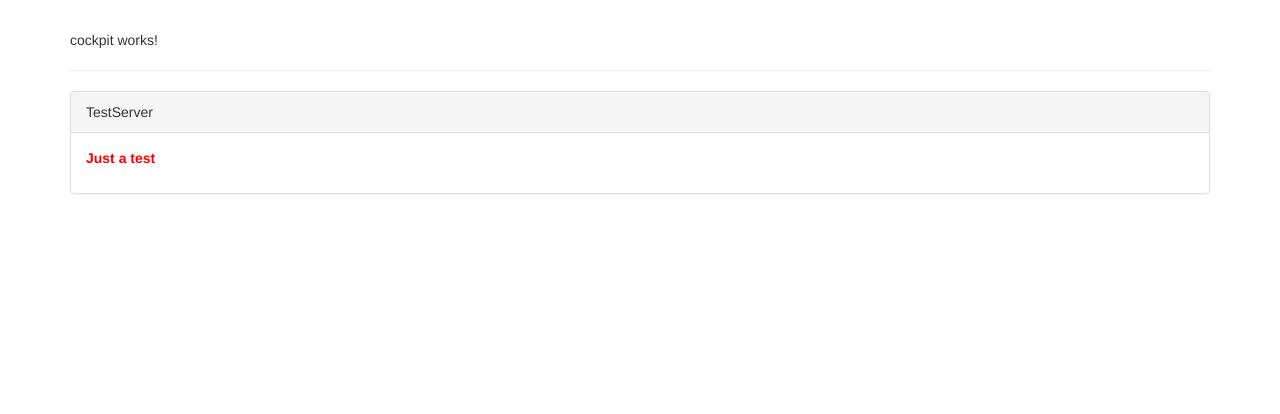
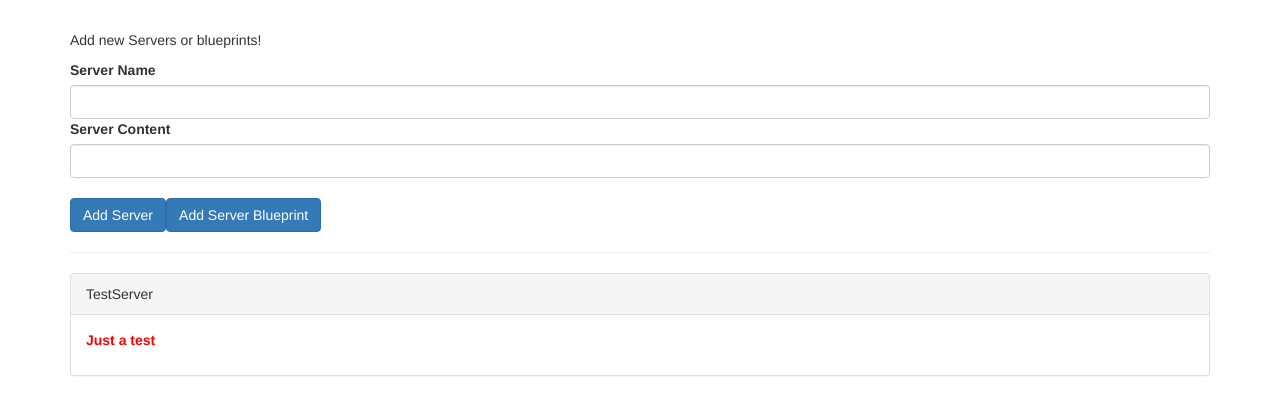
Before and after one commit to waseemkhan218/AP-001-ANGULAR, an Angular app: page / in a window 1280 px wide. Shown: the top 414 px of the page. Built offline with nearby package versions, Linux system fonts and the light colour scheme.

Commit message:
Passing the data from child to parent component and binding to custom events

```diff
--- a/src/app/app.component.html
+++ b/src/app/app.component.html
@@ -1,5 +1,8 @@
 <div class="container">
-  <app-cockpit></app-cockpit>
+  <!-- WORK: binding to custom events: we are getting events from cockpit components. -->
+
+  <app-cockpit (serverCreated)="onServerAdded($event)"
+  (blueprintCreated)="onBlueprintAdded($event)"></app-cockpit>
   <hr>
   <!-- WORK: Property binding and event binding: -->
 
@@ -8,7 +11,10 @@
 </div> -->
 
   <!-- WORK: Assigning to Custom Properties: -->
-
-  <app-server-element *ngFor="let serverElement of serverElements"
-  [SrvElement]="serverElement"></app-server-element>
+  <div class="row">
+    <div class="col-xs-12">
+      <app-server-element *ngFor="let serverElement of serverElements" [SrvElement]="serverElement">
+      </app-server-element>
+    </div>
+  </div>
 </div>
--- a/src/app/app.component.ts
+++ b/src/app/app.component.ts
@@ -6,6 +6,25 @@
   styleUrls: ['./app.component.css']
 })
 export class AppComponent {
+  // WORK: Property binding: Hardcoding a object.
   serverElements = [{type: 'server', name:'TestServer', content:'Just a test'}];
 
+  //WORK: onServerAdded() method is expecting a serverData event object with serverName and serverContent.
+  // Which we are pushing to serverElement and then it's getting loop in app.component.html using ngFor.
+
+  onServerAdded(serverData: {serverName: string, serverContent: string}) {
+    this.serverElements.push({
+      type: 'server',
+      name: serverData.serverName,
+      content: serverData.serverContent
+    });
+  }
+
+  onBlueprintAdded(blueprintData: {serverName: string, serverContent: string}) {
+    this.serverElements.push({
+      type: 'blueprint',
+      name: blueprintData.serverName,
+      content: blueprintData.serverContent
+    });
+  }
 }
--- a/src/app/cockpit/cockpit.component.html
+++ b/src/app/cockpit/cockpit.component.html
@@ -1 +1,16 @@
-<p>cockpit works!</p>
+<div class="row">
+    <div class="col-xs-12">
+      <p>Add new Servers or blueprints!</p>
+      <label>Server Name</label>
+      <input type="text" class="form-control" [(ngModel)]="newServerName">
+      <label>Server Content</label>
+      <input type="text" class="form-control" [(ngModel)]="newServerContent">
+      <br>
+      <button
+        class="btn btn-primary"
+        (click)="onAddServer()">Add Server</button>
+      <button
+        class="btn btn-primary"
+        (click)="onAddBlueprint()">Add Server Blueprint</button>
+    </div>
+  </div>
--- a/src/app/cockpit/cockpit.component.ts
+++ b/src/app/cockpit/cockpit.component.ts
@@ -1,4 +1,4 @@
-import { Component, OnInit } from '@angular/core';
+import { Component, OnInit, Output, EventEmitter } from '@angular/core';
 
 @Component({
   selector: 'app-cockpit',
@@ -6,27 +6,34 @@
   styleUrls: ['./cockpit.component.css']
 })
 export class CockpitComponent implements OnInit {
+  // WORK: Binding to Custom Events: We are passing event output of this component to (app component)
+  // @Output() allows to the component to pass the event out of the component or listenable.
+  // Make sure you have Event Emitter from angular core. This helps to emit this new object.
+
+  @Output() serverCreated = new EventEmitter<{serverName: string, serverContent: string}>();
+  @Output() blueprintCreated = new EventEmitter<{serverName: string, serverContent: string}>();
   newServerName = '';
   newServerContent = '';
+
   constructor() { }
 
   ngOnInit(): void {
   }
 
   onAddServer() {
-    // this.serverElements.push({
-    //   type: 'server',
-    //   name: this.newServerName,
-    //   content: this.newServerContent
-    // });
+    // WORK: Binding to custom events: serverCreated is a property which we are emitting with server name and server content.
+   this.serverCreated.emit({
+     serverName: this.newServerName,
+     serverContent: this.newServerContent
+   });
   }
 
   onAddBlueprint() {
-    // this.serverElements.push({
-    //   type: 'blueprint',
-    //   name: this.newServerName,
-    //   content: this.newServerContent
-    // });
+     // WORK: Binding to custom events: blueprintCreated is a property which we are emitting with server name and server content.
+  this.blueprintCreated.emit({
+    serverName: this.newServerName,
+    serverContent: this.newServerContent
+  });
   }
 
 }
--- a/src/app/server-element/server-element.component.html
+++ b/src/app/server-element/server-element.component.html
@@ -1,14 +1,9 @@
-<div class="row">
-    <div class="col-xs-12">
-      <div
-        class="panel panel-default">
-        <div class="panel-heading">{{ element.name }}</div>
-        <div class="panel-body">
-          <p>
+<div class="panel panel-default">
+    <div class="panel-heading">{{ element.name }}</div>
+    <div class="panel-body">
+        <p>
             <strong *ngIf="element.type === 'server'" style="color: red">{{ element.content }}</strong>
             <em *ngIf="element.type === 'blueprint'">{{ element.content }}</em>
-          </p>
-        </div>
-      </div>
+        </p>
     </div>
-  </div>
+</div>
--- a/src/app/server-element/server-element.component.ts
+++ b/src/app/server-element/server-element.component.ts
@@ -6,8 +6,8 @@
   styleUrls: ['./server-element.component.css']
 })
 export class ServerElementComponent implements OnInit {
-  // WORK: Property binding and event binding: Passing element property to the app component.
-  // @Input() allow access to outside of the component also called binding to custom properties.
+  // WORK: Property binding and event binding: Passing element property to the app component or listening to app component.
+  // @Input() allow access to outside of the component to listen also called binding to custom properties.
 
 // @Input() element: {type: string, name: string, content: string};
 
```
